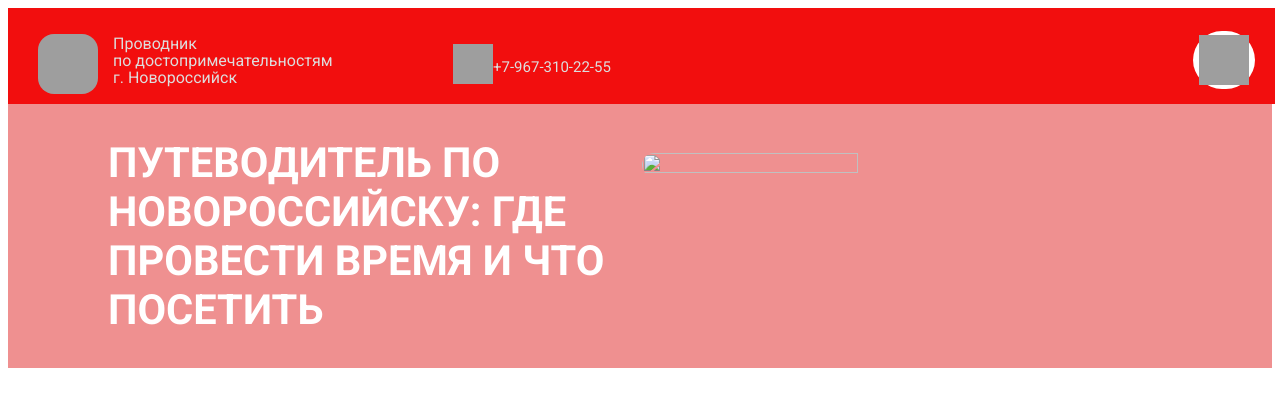
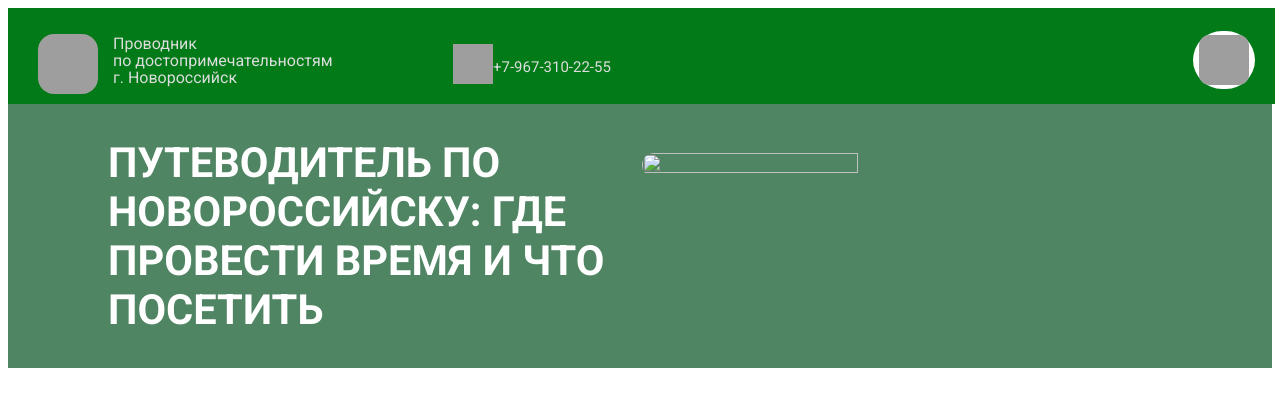
Before and after one commit to MarkZhurbenko/project_site, a Django app: page /home/ in a window 1280 px wide. Shown: the top 407 px of the page. Run offline with Django 5.2, Linux system fonts and the light colour scheme; grey boxes are pictures that could not be loaded.

Commit message:
зеленая тема сайта

```diff
--- a/website/APP/templates/home.html
+++ b/website/APP/templates/home.html
@@ -30,7 +30,7 @@
                 </div>
             </div>
                 <div class="dropdown">
-                <button class="dropbtn"><img src="https://cdn-icons-png.flaticon.com/512/10308/10308963.png" class="menu"> </button>
+                <button class="dropbtn"><img src="https://encrypted-tbn0.gstatic.com/images?q=tbn:ANd9GcQ02tVUcCqiRHtsX9ijNXUkSIfOM2qsQJedkjddgfV9z1FlEStER0AmnQuqGiaGw7UAFQE&usqp=CAU" class="menu"> </button>
                 <div class="dropdown-content">
                   <a href="#">Ссылка 1</a>
                   <a href="#">Ссылка 2</a>
@@ -57,7 +57,7 @@
 @media screen and (max-width:2100px) and (min-width: 751px){
 
 .test{
-    background-color: rgb(239, 144, 144);
+    background-color: rgb(79, 133, 99);
     display: flex;
     justify-content: space-between;
 
@@ -103,11 +103,11 @@ float: left;
 width: 50px;
 height: 50px;
 margin-top: 3px;
-
+border-radius: 10px;
 }
 
 footer{
-background-color: #f20e0e;
+background-color: #017a17;
 white-space: nowrap;
 width: 99%;
 background-size: cover;
```
